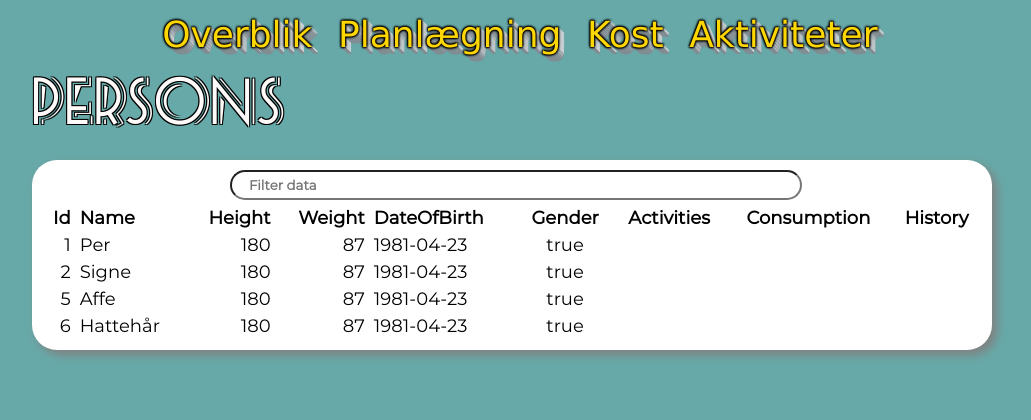
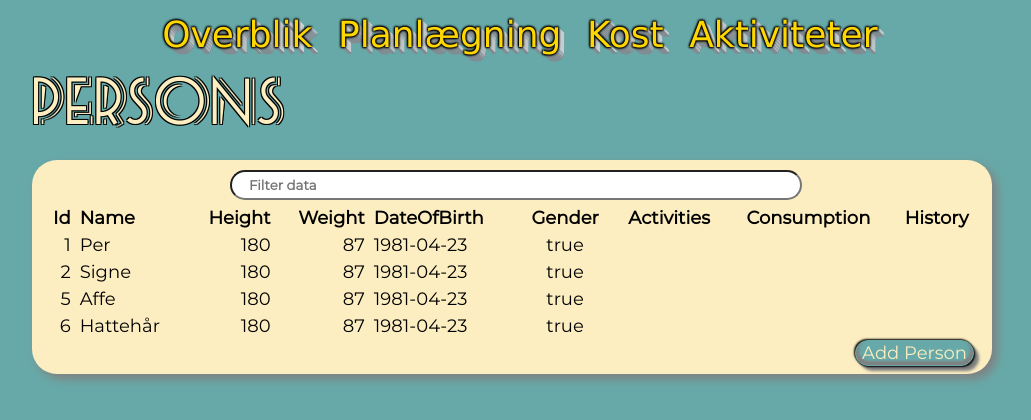
Before and after one commit to mrApptastic/mrHealthManager, an Angular app: page / in a window 1280 px wide. Shown: the top 420 px of the page, without its empty margins (133-1164 px from the left). Built offline with nearby package versions, Linux system fonts and the light colour scheme.

Commit message:
A small change of styles.

```diff
--- a/src/app/components/main-page/main-page.component.html
+++ b/src/app/components/main-page/main-page.component.html
@@ -1,8 +1,9 @@
 <div class="mrCon75 mrPad5 marMar5">
-	<h2 class="mrH1 mrsSnow mrRoddy mrMart2 mrMarb2">Persons</h2>
-	<div class="mr1 mrShadow mrWhite mrMart2 mrMarb2 mrEnamel">
+	<h2 class="mrH1 mrRoddy mrMart2 mrMarb2 mrsRetroYellow">Persons</h2>
+	<div class="mr1 mrShadow mrRetroYellow mrMart2 mrMarb2 mrEnamel">
 		<div class="mrPad5 mrMar5">
 			<app-basic-table [dataSource]="dataSource" editable="false" (rowClick)="update($event)"></app-basic-table>
+			<button class="mrsRetroYellow mrRetroBlue mrEnamel mrPointer mrRight mrMarb1 mrMarr1 retroButton">Add Person</button>
 		</div>
 	</div>
 </div>
--- a/src/styles/main.scss
+++ b/src/styles/main.scss
@@ -1,7 +1,6 @@
 
-body {
-    --main-bg-color: #67a9a8;
-}
+$retroBlue: rgb(103, 169, 168);
+$retroYellow: rgb(252,238,193);
 
 /* Fonts */
 
@@ -12,14 +11,11 @@ body {
 }
 
 
-
-
 @font-face {
     font-family: 'Seaside';
     src: url('assets/fonts/SEASRN.woff') format('woff'),
          url('assets/fonts/SEASRN.ttf') format('truetype');
 }
-
 
 body {
     font-family: 'Monty';
@@ -41,7 +37,7 @@ h1, h2, h3, h4, h5, h6 {
 }
 
 body {
-    background: var(--main-bg-color);
+    background: $retroBlue;
 
     /*
 background: url('../Media/Cloudy5.png') no-repeat center left,
@@ -101,3 +97,8 @@ background-attachment:fixed;
                 text-decoration: none;
                 color: gold;
             }
+
+.retroButton {
+    border: 0.1em solid $retroBlue;
+    font: 18px 'Monty', Verdana, Sans-Serif;
+}
--- a/src/styles/mrStyle.scss
+++ b/src/styles/mrStyle.scss
@@ -275,3 +275,6 @@ html, body, div, span, applet, object, iframe, h1, h2, h3, h4, h5, h6, p, blockq
 
 .mrMagnify { display: inline-block; width: 0.4em; height: 0.4em; border: 0.1em solid black; position: relative; border-radius: 0.35em; }
 .mrMagnify::before { content: ""; display: inline-block; position: absolute; right: -0.25em; bottom: -0.1em; border-width: 0; background: black; width: 0.35em; height: 0.08em; -webkit-transform: rotate(45deg); -moz-transform: rotate(45deg); -ms-transform: rotate(45deg); -o-transform: rotate(45deg); }
+
+
+.mrPointer { cursor: pointer };
```
